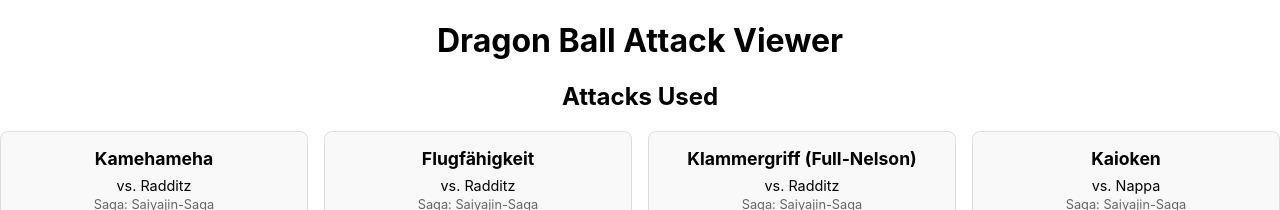
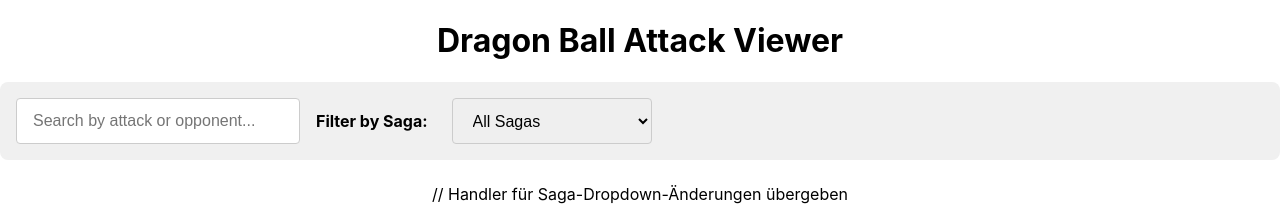
Before and after one commit to kheder-codes/dragonball-attack-viewer, a React (Create React App) app: page / in a window 1280 px wide. Shown: the top 210 px of the page. Built offline with nearby package versions, Linux system fonts and the light colour scheme.

Commit message:
closes #10

```diff
--- a/src/App.tsx
+++ b/src/App.tsx
@@ -15,6 +15,8 @@
 import AttackList from './components/AttackList';
 // import SearchFilterControls from './components/SearchFilterControls'; // Wird in Issue #11 importiert
 // import AttackDetail from './components/AttackDetail'; // Wird später importiert
+
+import SearchFilterControls from './components/SearchFilterControls'; // <-- HIER HINZUFÜGEN
 
 function App() {
   // State, um die ursprüngliche, transformierte (flache) Liste aller Attacken zu halten
@@ -119,14 +121,13 @@
          (Debug: Search='{searchTerm}', Saga='{selectedSaga || 'All'}')
       </p> */}
 
-      {/* Hier werden die Such-/Filter-Controls in Issue #11 eingefügt */}
-      {/* <SearchFilterControls
-          searchTerm={searchTerm}
-          selectedSaga={selectedSaga}
-          uniqueSagas={uniqueSagas}
-          onSearchChange={handleSearchChange}
-          onSagaChange={handleSagaChange}
-      /> */}
+<SearchFilterControls
+        searchTerm={searchTerm}         // Aktuellen Suchbegriff übergeben
+        selectedSaga={selectedSaga}       // Aktuell ausgewählte Saga übergeben
+        uniqueSagas={uniqueSagas}         // Liste der einzigartigen Sagas übergeben
+        onSearchChange={handleSearchChange} // Handler für Suchfeld-Änderungen übergeben
+        onSagaChange={handleSagaChange}  >
+          </SearchFilterControls>   // Handler für Saga-Dropdown-Änderungen übergeben
 
       {/* Hier wird entweder die Liste oder die Detailansicht gerendert */}
       {/* Aktuell immer die Liste */}
```
